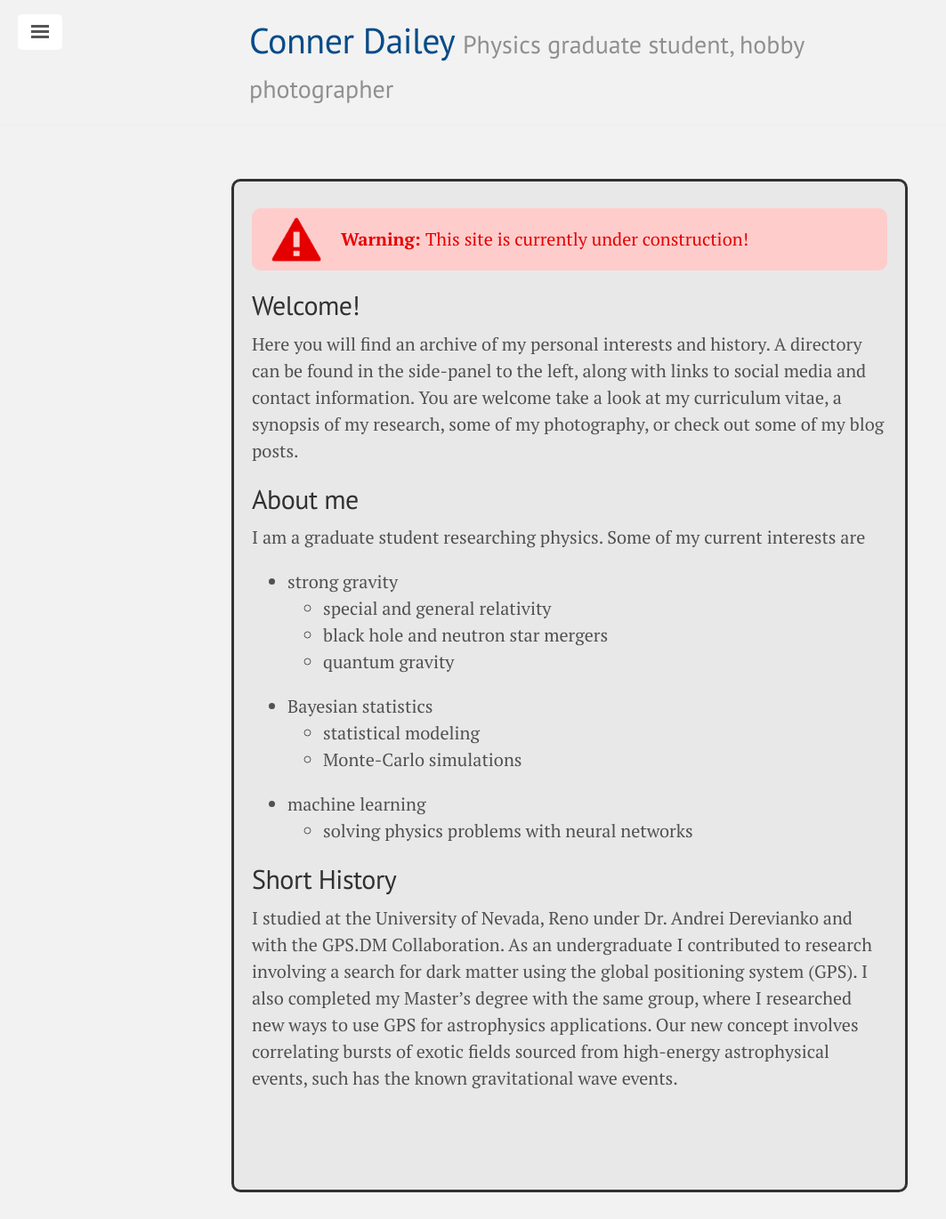
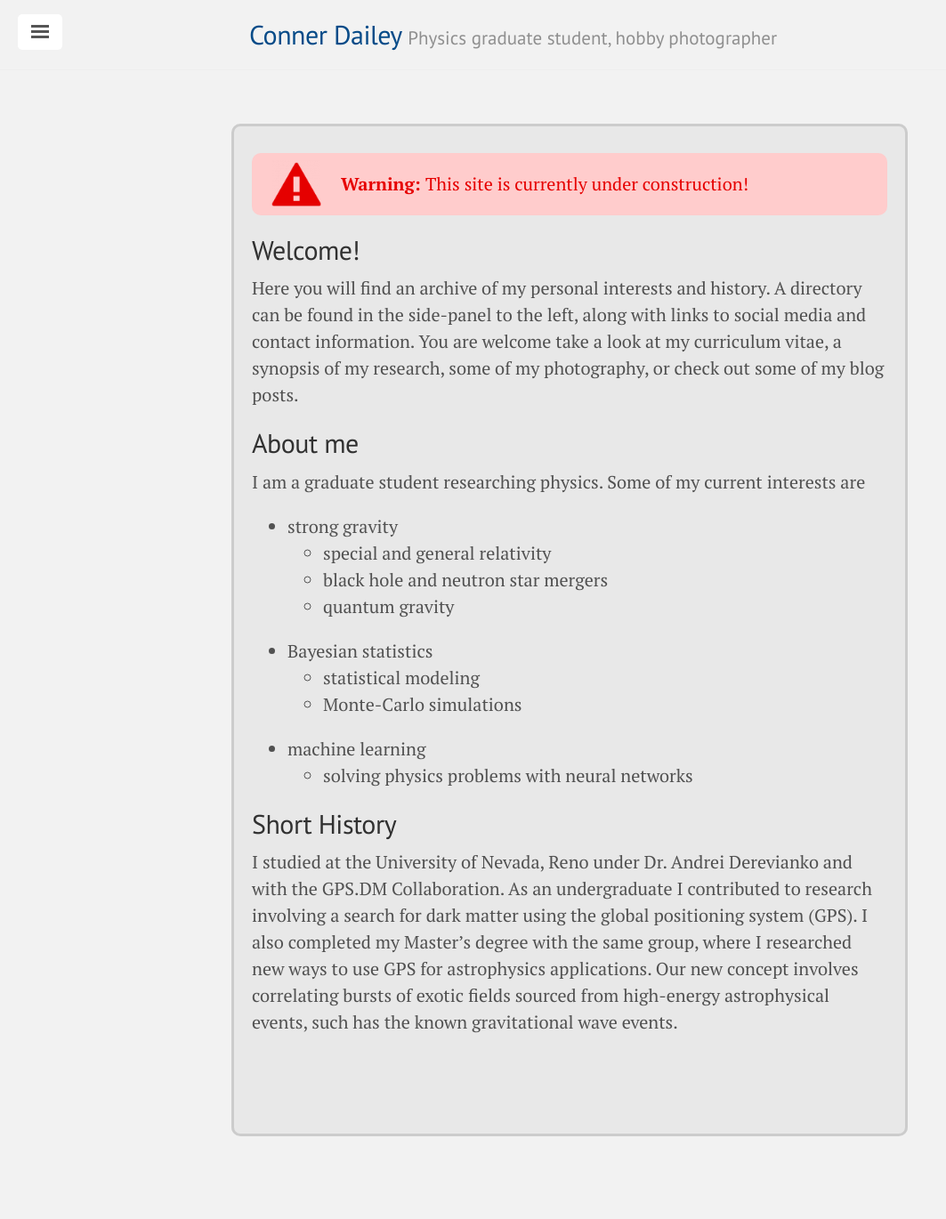
Before and after one commit to TakeTwiceDailey/TakeTwiceDailey.github.io, a Jekyll site: the page built from index.md, in a window 1280 px wide. Shown: the whole page at 89% size, without its empty margins (0-1063 px from the left). Built offline with Jekyll 4.4.1, drawn with Linux system fonts in a browser that asks for light colours; nearby versions of some CDN libraries; after the commit the page ends 1307 px from its top, so only the background shows below that.

Commit message:
style changes

```diff
--- a/_layouts/default.html
+++ b/_layouts/default.html
@@ -12,15 +12,15 @@
     <div class="wrap">
       <div class="masthead">
         <div class="container">
-          <h1 class="masthead-title">
+          <h2 class="masthead-title">
             <a href="{{ site.baseurl }}/" title="Home">{{ site.title }}</a>
             <small>{{ site.tagline }}</small>
-          </h1>
+          </h2>
         </div>
       </div>
 
       <div class="container content"
-      style="background-color:#e8e8e8;border-radius:10px;border:3px solid #313131">
+      style="background-color:#e8e8e8;border-radius:10px;border:3px solid #cccccc">
         <br>
         {{ content }}
         <br>
```
